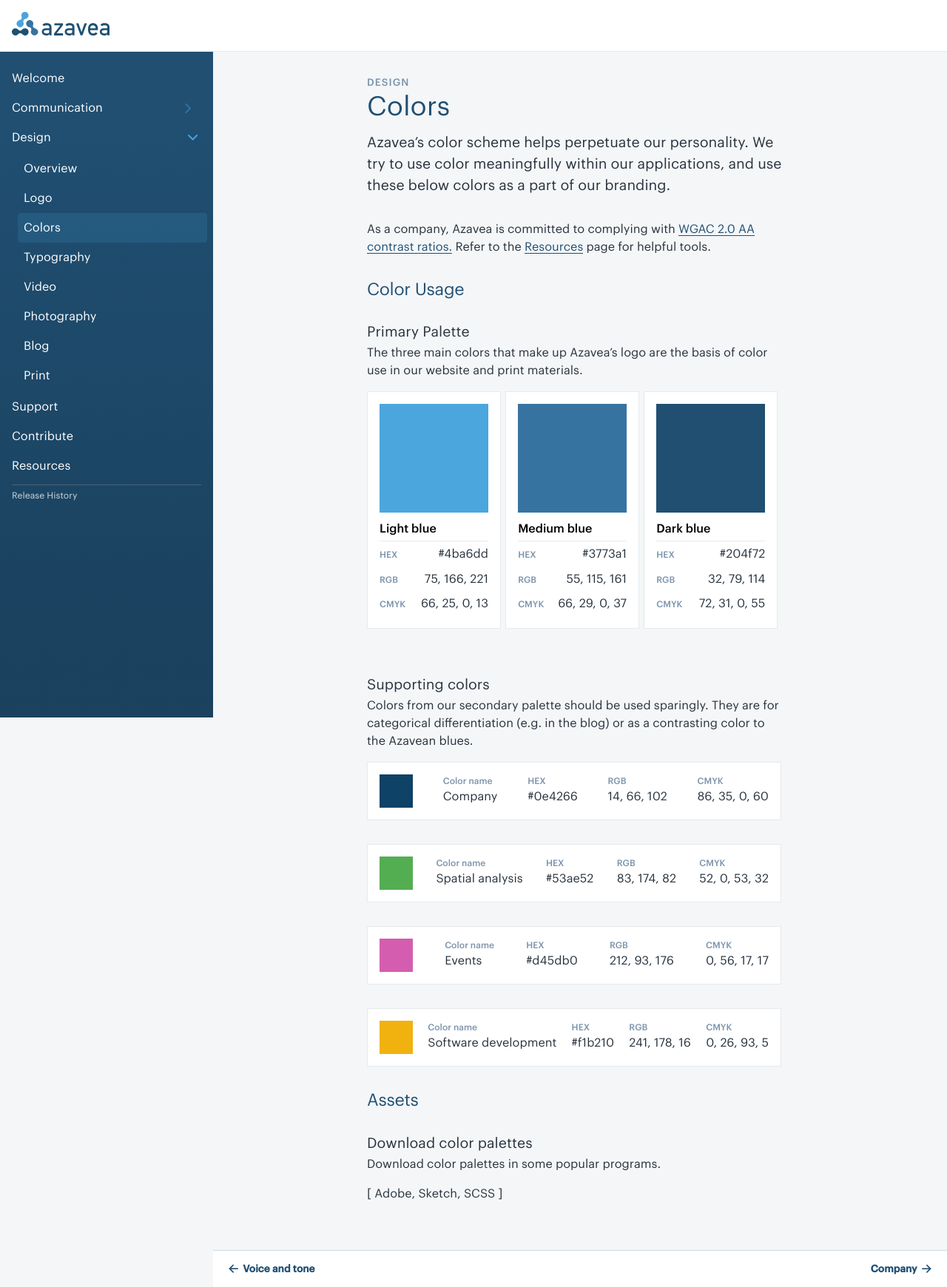
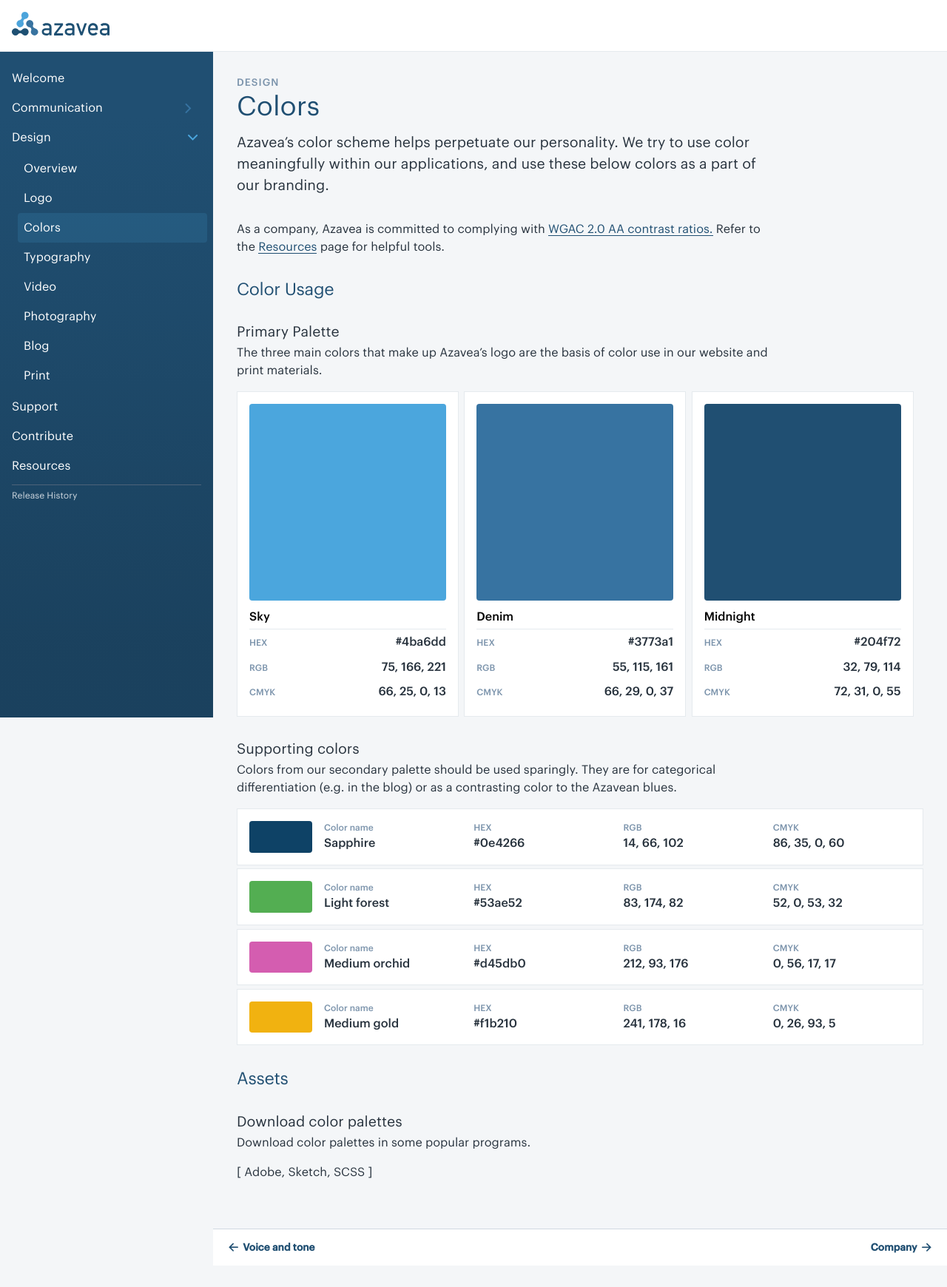
Before and after one commit to azavea/azavea-branding-guide, a Jekyll site: the page built from design/03-colors.md, in a window 1280 px wide. Shown: the whole page at 74% size. Built offline with Jekyll 4.4.1, drawn with Linux system fonts in a browser that asks for light colours; some web fonts are replaced; after the commit the page ends 1711 px from its top, so only the background shows below that.

Commit message:
Color names, styled color patches

```diff
--- a/_sass/abstracts/_variables.scss
+++ b/_sass/abstracts/_variables.scss
@@ -176,7 +176,7 @@
  * Max Width
  */
 $l-max-width: 60rem;
-$l-max-width-narrow: 36rem;
+$l-max-width-narrow: 45rem;
 
 
 
--- a/_sass/components/_color-patch.scss
+++ b/_sass/components/_color-patch.scss
@@ -3,19 +3,60 @@
 \*------------------------------------*/
 
 /**
- * Block Containing Title and List
+ * Visible color block
  */
-.c-color-patch__containe {
-  display: flex;
+.c-color-patch__block {
+  border-radius: $border-radius;
+  width: 100%;
+
+  &:after {
+    content: "";
+    display: block;
+  }
 }
 
+/**
+ * Card is a square
+ */
+.c-color-patch__card {
+  .c-color-patch__block {
+
+    &:after {
+      padding-bottom: 100%;
+    }
+  }
+}
+
+/**
+ * Row is a rectangle
+ */
+.c-color-patch__row {
+  .c-color-patch__block {
+
+    &:after {
+      padding-bottom: 50%;
+    }
+  }
+}
+
+/**
+ * General block styles
+ */
 .c-color-patch {
   background-color: $color-white;
   border: 1px solid $color-gray-200;
-	padding: 1rem;
-  margin-bottom: 2rem;
+	padding: $pad-normal;
+  font-weight: $font-weight-medium;
 }
 
+.c-color-patch__type {
+  color: $color-gray-500;
+  font-size: $font-size-sm;
+}
+
+/**
+ * Card-style color patch styles
+ */
 .c-color-patch__card {
   display: inline-block;
   margin-right: 0.33%;
@@ -48,40 +89,30 @@
   }
 }
 
-.c-color-patch__type {
-  color: $color-gray-500;
-  font-size: $font-size-sm;
-  font-weight: $font-weight-medium;
-}
-
+/**
+ * Row-style color patch styles
+ */
 .c-color-patch__row {
   display: flex;
-  justify-content: space-between;
+  justify-content: flex-start;
+  margin-bottom: $pad-compact;
 
   .c-color-patch__block {
-    flex: 0 1 45px;
-
+    flex: 0 0 85px;
+    margin-right: $pad-normal;
   }
 
-}
+  .c-color-patch__column {
+    margin-right: $pad-normal;
+    flex: 1;
 
-/**
- * Visible color block
- */
-.c-color-patch__block {
-  width: 100%;
-
-  &:after {
-    content: "";
-    display: block;
-    padding-bottom: 100%;
+    &:last-child {
+      margin-right: 0;
+    }
+  }
+  .c-color-patch__name {
+    @media all and (51.250em) {
+      flex: 1 20%;
+    }
   }
 }
-
-.c-color-patch__type {
-	// list-style: disc;
-	// margin-left: 1em;
-}
-.c-block__link {
-	 // text-decoration: underline;
-}
--- a/_sass/components/_text-passage.scss
+++ b/_sass/components/_text-passage.scss
@@ -7,7 +7,8 @@
  */
 .c-text-passage {
 	p {
-		margin-bottom: 1rem;
+		margin-bottom: $pad-normal;
+		max-width: $l-max-width-narrow;
 	}
 
 	/**
--- a/_sass/layout/_layout.scss
+++ b/_sass/layout/_layout.scss
@@ -29,7 +29,9 @@
  *    kinds of displays
  */
 .l-linelength-container {
-  max-width: 35rem;
+  @media all and (min-width:87.500em) {
+    width: $l-max-width;
+  }
 }
 
 
@@ -54,10 +56,14 @@
 .l-page-layout__main {
   display: flex;
   flex: 1;
-  align-items: center;
+  align-items: stretch;
   overflow-y: scroll;
   -ms-flex-direction: column;
   flex-direction: column;
+
+  @media all and (min-width:87.500em) {
+    align-items: center;
+  }
 }
 
 /**
--- a/design/03-colors.md
+++ b/design/03-colors.md
@@ -17,7 +17,7 @@
 
 {% include color-patch.html
   type = "card"
-  name = "Light blue"
+  name = "Sky"
   hex = "4ba6dd"
   rgb = "75, 166, 221"
   cmyk = "66, 25, 0, 13"
@@ -25,7 +25,7 @@
 
 {% include color-patch.html
   type = "card"
-  name = "Medium blue"
+  name = "Denim"
   hex = "3773a1"
   rgb = "55, 115, 161"
   cmyk = "66, 29, 0, 37"
@@ -33,7 +33,7 @@
 
 {% include color-patch.html
   type = "card"
-  name = "Dark blue"
+  name = "Midnight"
   hex = "204f72"
   rgb = "32, 79, 114"
   cmyk = "72, 31, 0, 55"
@@ -44,7 +44,7 @@
 
 {% include color-patch.html
   type = "row"
-  name = "Company"
+  name = "Sapphire"
   hex = "0e4266"
   rgb = "14, 66, 102"
   cmyk = "86, 35, 0, 60"
@@ -52,7 +52,7 @@
 
 {% include color-patch.html
   type = "row"
-  name = "Spatial analysis"
+  name = "Light forest"
   hex = "53ae52"
   rgb = "83, 174, 82"
   cmyk = "52, 0, 53, 32"
@@ -60,7 +60,7 @@
 
 {% include color-patch.html
   type = "row"
-  name = "Events"
+  name = "Medium orchid"
   hex = "d45db0"
   rgb = "212, 93, 176"
   cmyk = "0, 56, 17, 17"
@@ -68,7 +68,7 @@
 
 {% include color-patch.html
   type = "row"
-  name = "Software development"
+  name = "Medium gold"
   hex = "f1b210"
   rgb = "241, 178, 16"
   cmyk = "0, 26, 93, 5"
```
